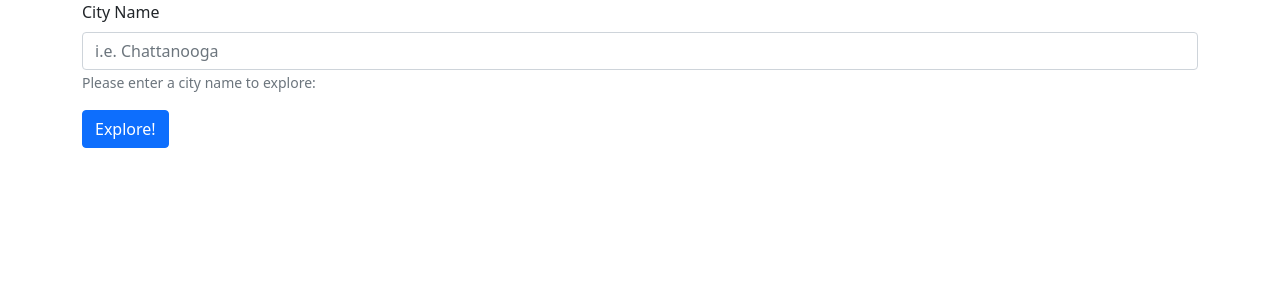
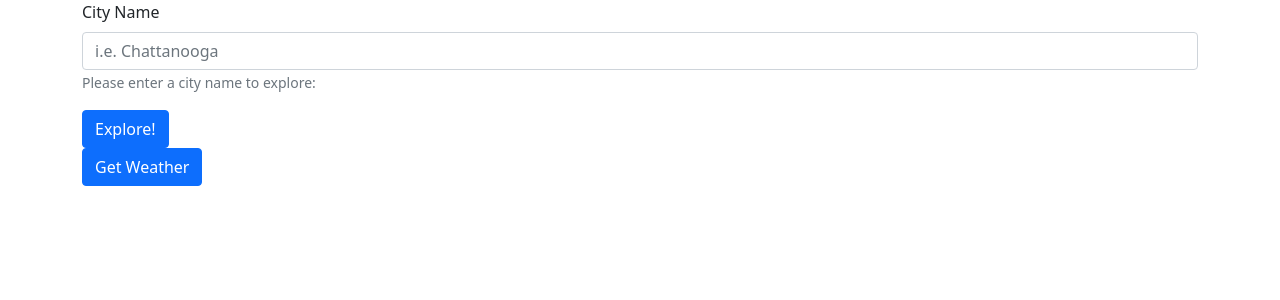
Before and after one commit to brannonstarnes/city-explorer, a React (Create React App) app: page / in a window 1280 px wide. Shown: the top 300 px of the page. Built offline with nearby package versions, Linux system fonts and the light colour scheme.

Commit message:
stopping point, server query testing

```diff
--- a/src/App.js
+++ b/src/App.js
@@ -3,6 +3,7 @@ import React, { Component } from 'react';
 import CityForm from './components/CityForm.js'
 import Map from './components/Map.js'
 import axios from 'axios';
+import WeatherInfo from './components/WeatherInfo.js'
 
 
 export default class App extends Component {
@@ -52,6 +53,8 @@ getLocation = async () => {
     <CityForm locationName = {this.state.locationName} handleChange = {this.handleChange} getLocation={this.getLocation}/>
     {this.state.mapUrl && <Map locationName={this.state.locationName} lat={this.state.lat} lon={this.state.lon} mapUrl={this.state.mapUrl} />}
     {this.state.error && <h2>Error: Cannot Geocode</h2>}
+
+    <WeatherInfo />
     </>
     );
   }
--- /dev/null
+++ b/src/components/WeatherInfo.js
@@ -0,0 +1,43 @@
+import React, { Component } from 'react';
+import axios from 'axios'
+import Button from 'react-bootstrap/Button'
+import Container from 'react-bootstrap/Container'
+
+export default class WeatherInfo extends Component{
+
+    constructor(props){
+        super(props);
+        this.state = {
+            weatherInfo: []
+        }
+    }
+
+
+    getWeatherInfo = async () =>{
+
+        const url = `'http://localhost:3001/weather?lat=${this.props.lat}&${this.props.lon}&${this.props.locationName}'`
+        let response = await axios.get(url)
+        console.log(response.data)
+        // this.setState({weatherInfo: response.data})
+        // this.matchLocation()
+    }
+
+    // matchLocation = () => {
+    // //take lat and lon from this.props.lat/lon and try to match to the the reponse.data using .find()
+    // this.state.weatherInfo.find(lat => lat >= Math.floor(lat))
+    // }
+
+    //the data that comes back will be put in state..if i have the state, will map it and render li's
+    //to render will check if you have the weather info or not, if yes, then render
+
+    render(){
+        return(
+            <div>
+                <Container>
+                <Button onClick={this.getWeatherInfo}>Get Weather</Button>
+                </Container>
+                {this.state.weatherInfo.length > 0 && this.state.weatherInfo.map(weather => <li key={weather}>{weather}</li>)}
+            </div>
+        )
+    }
+}
```
